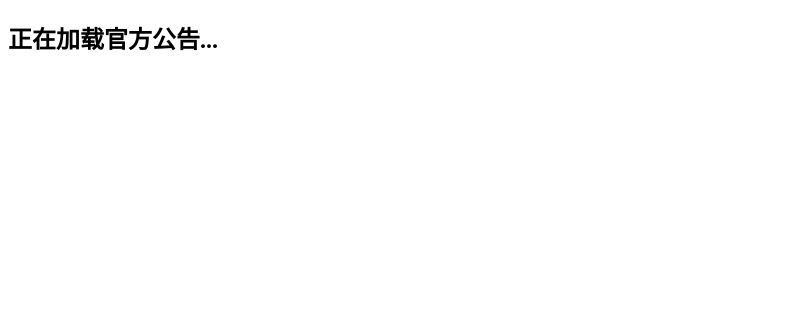
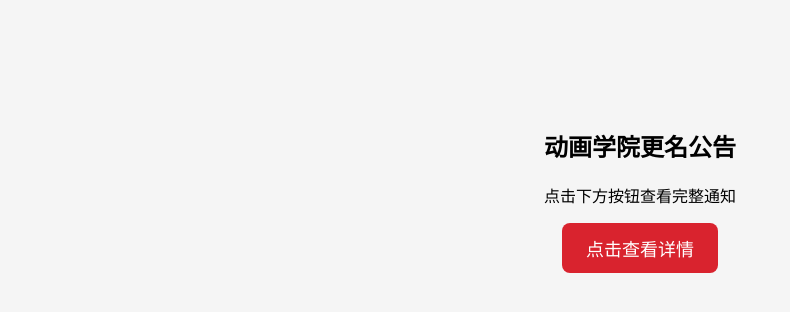
Before and after one commit to yanweishi/kfcfkxqs.github.io, a plain HTML site: page index.html in a window 1280 px wide. Shown: the whole page, without its empty margins (0-790 px from the left). Drawn offline with Linux system fonts and the light colour scheme.

Commit message:
Update index.html

```diff
--- a/index.html
+++ b/index.html
@@ -9,10 +9,36 @@
   <meta property="og:image" content="http://kfcfkxqs.github.io/Logo.png">
   <meta property="og:url" content="http://kfcfkxqs.github.io/index.html">
 
-  <meta http-equiv="refresh" content="2;url=https://mp.weixin.qq.com/s/btmd4GWJKkEidZFEbexDDg接">
+<style>
+    body {
+      font-family: -apple-system, BlinkMacSystemFont;
+      text-align: center;
+      padding-top: 100px;
+      background: #f5f5f5;
+    }
+    button {
+      font-size: 18px;
+      padding: 12px 24px;
+      border-radius: 8px;
+      border: none;
+      background: #d9232e;
+      color: white;
+    }
+  </style>
 </head>
 
 <body>
-  <h2>正在加载官方公告...</h2>
+
+  <h2>动画学院更名公告</h2>
+  <p>点击下方按钮查看完整通知</p>
+
+  <button onclick="goKFC()">点击查看详情</button>
+
+  <script>
+    function goKFC() {
+      window.location.href = "https://你的KFC链接";
+    }
+  </script>
+
 </body>
 </html>
```
